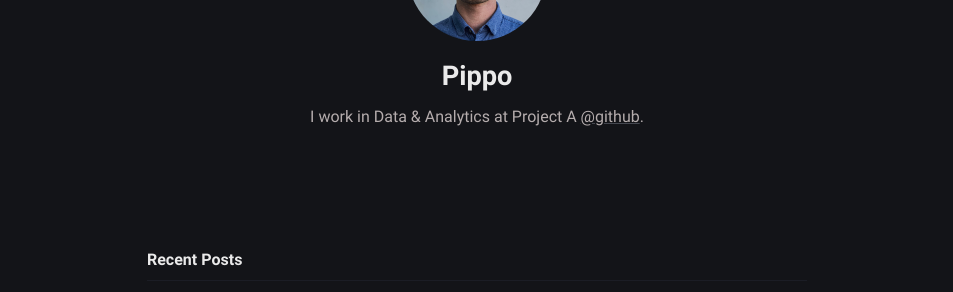
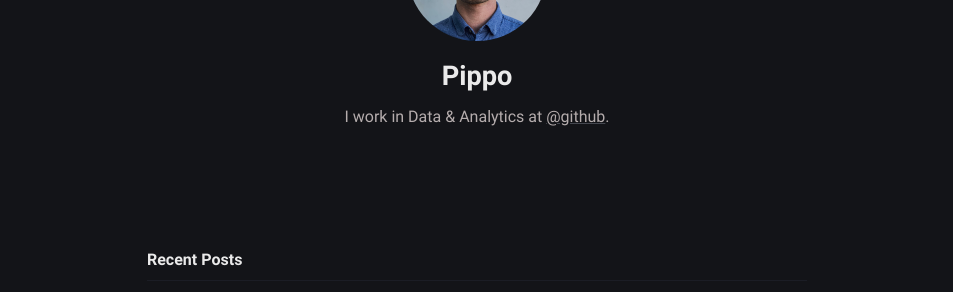
Before and after one commit to pippowie/pippowie.github.io, a Jekyll site: the page built from index.md, in a window 1280 px wide. Shown: the part 267-559 px from the top of the page, without its empty margins (163-1116 px from the left). Built offline with Jekyll 4.4.1, drawn with Linux system fonts in a browser that asks for light colours.

Commit message:
_config.yml: updated bio in author

```diff
--- a/_config.yml
+++ b/_config.yml
@@ -11,9 +11,8 @@ mode: dark
 author:
   name: Pippo
   bio: >-
-    I work in Data & Analytics at Project A <a
-    href="https://github.com/pippowie" target="_blank"
-    rel="noopener">@github</a>.
+    I work in Data & Analytics at  <a href="https://github.com/pippowie"
+    target="_blank" rel="noopener">@github</a>.
   username: pippowie
   github: pippowie
   twitter: pippowie
```
